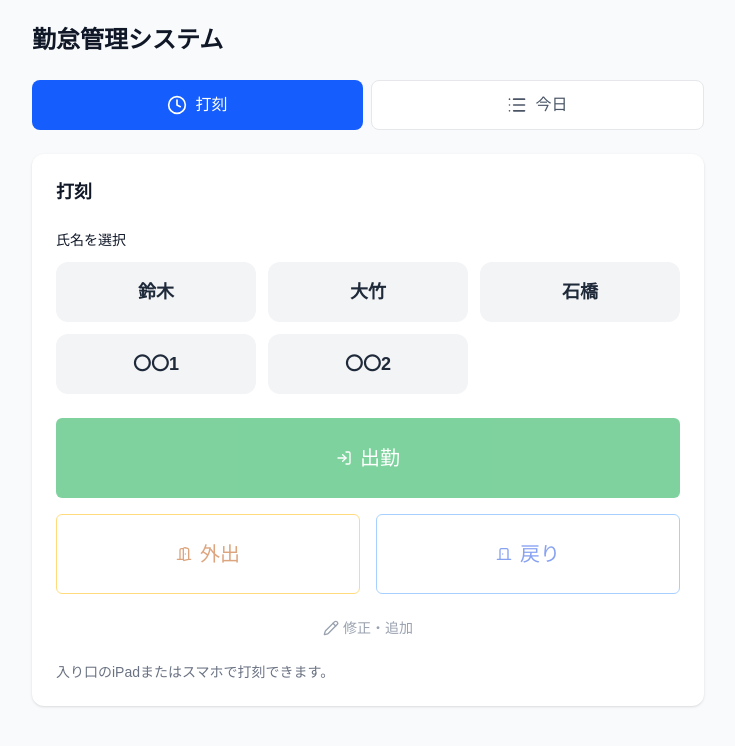
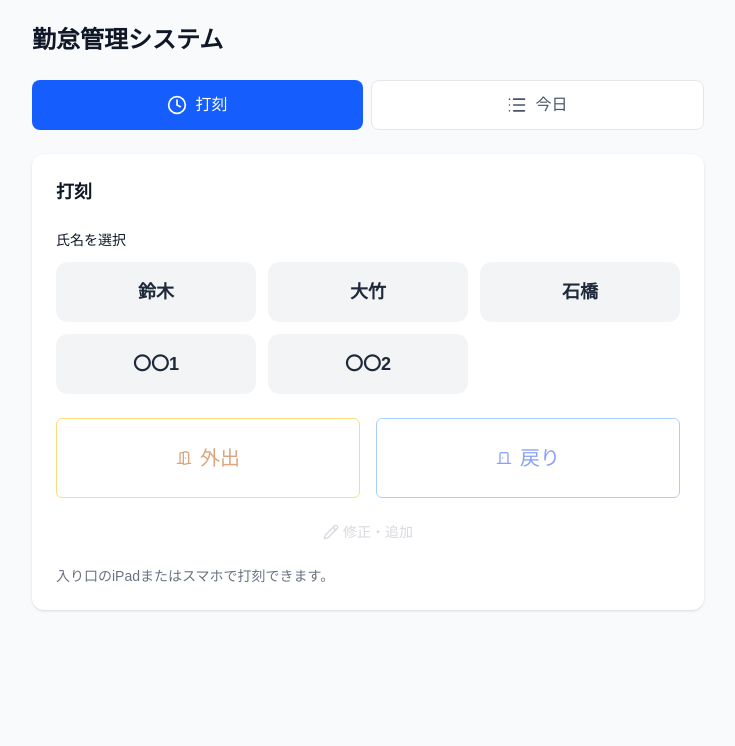
Before and after one commit to botabotak-lang/fit_attendance, a Next.js app: page / in a window 1280 px wide. Shown: the top 746 px of the page, without its empty margins (272-1007 px from the left). Built offline with nearby package versions, Linux system fonts and the light colour scheme.

Commit message:
feat(勤怠): 主ボタンを選択者の出勤状態で出し分け、修正は当日打刻後のみ、修正UIで種類を時刻より上に
Made-with: Cursor

```diff
--- a/app/page.tsx
+++ b/app/page.tsx
@@ -12,16 +12,11 @@ import {
 
 type Tab = "punch" | "today";
 const TOAST_DURATION_MS = 2500;
-const NOON_HOUR = 12; // 午前/午後の境界（12:00）
 
 function getTodayDateStr() {
   const d = new Date();
   const pad = (n: number) => String(n).padStart(2, "0");
   return `${d.getFullYear()}-${pad(d.getMonth() + 1)}-${pad(d.getDate())}`;
-}
-
-function isMorning() {
-  return new Date().getHours() < NOON_HOUR;
 }
 
 function getRecords(): PunchRecord[] {
@@ -85,8 +80,23 @@ export default function Home() {
     return () => clearTimeout(timer);
   }, [toastMessage]);
 
+  useEffect(() => {
+    const todayStr = getTodayDateStr();
+    const has =
+      !!selectedEmployee &&
+      records.some((r) => r.date === todayStr && r.employee === selectedEmployee);
+    if (correctionMode && !has) setCorrectionMode(false);
+  }, [correctionMode, selectedEmployee, records]);
+
   const handlePunch = (type: PunchType, useCorrection = false) => {
     if (!selectedEmployee || !employees.includes(selectedEmployee) || toastMessage) return;
+    if (useCorrection) {
+      const todayStr = getTodayDateStr();
+      const hasAnyToday = getRecords().some(
+        (r) => r.date === todayStr && r.employee === selectedEmployee
+      );
+      if (!hasAnyToday) return;
+    }
     if (!useCorrection) {
       if (type === "clock_in" && !canClockIn) return;
       if (type === "clock_out" && !canClockOut) return;
@@ -141,6 +151,10 @@ export default function Home() {
   const canClockOut = selectedEmployeeClockOutCount === 0;
   const canGoOut = selectedEmployeeGoOutCount === selectedEmployeeGoBackCount && selectedEmployeeClockInCount > 0 && selectedEmployeeClockOutCount === 0;
   const canGoBack = selectedEmployeeGoOutCount > selectedEmployeeGoBackCount;
+
+  const hasPunchedToday =
+    !!selectedEmployee &&
+    records.some((r) => r.date === today && r.employee === selectedEmployee);
 
   const tabs: { id: Tab; label: string; icon: React.ReactNode }[] = [
     { id: "punch", label: "打刻", icon: <Clock className="w-5 h-5" /> },
@@ -209,38 +223,39 @@ export default function Home() {
               </div>
             </div>
             <div className="grid grid-cols-2 gap-4">
-              {isMorning() && (
+              {selectedEmployee && canClockIn && (
                 <div className="col-span-2">
                   <Button
                     size="lg"
                     variant="success"
                     onClick={() => handlePunch("clock_in")}
-                    disabled={!selectedEmployee || !!toastMessage || !canClockIn}
+                    disabled={!!toastMessage || !canClockIn}
                     className="h-20 text-xl w-full"
                   >
                     <LogIn className="w-8 h-8" />
                     出勤
                   </Button>
-                  {selectedEmployee && !canClockIn && (
-                    <p className="text-sm text-amber-600 mt-1">本日はすでに出勤済みです</p>
-                  )}
                 </div>
               )}
-              {!isMorning() && (
+              {selectedEmployee && !canClockIn && canClockOut && (
                 <div className="col-span-2">
                   <Button
                     size="lg"
                     variant="destructive"
                     onClick={() => handlePunch("clock_out")}
-                    disabled={!selectedEmployee || !!toastMessage || !canClockOut}
+                    disabled={!!toastMessage || !canClockOut}
                     className="h-20 text-xl w-full"
                   >
                     <LogOut className="w-8 h-8" />
                     退勤
                   </Button>
-                  {selectedEmployee && !canClockOut && (
-                    <p className="text-sm text-amber-600 mt-1">本日はすでに退勤済みです</p>
+                </div>
               )}
+              {selectedEmployee && !canClockIn && !canClockOut && (
+                <div className="col-span-2 rounded-xl border border-gray-200 bg-gray-50 px-4 py-4 text-center">
+                  <p className="text-sm font-medium text-gray-700">
+                    本日の出勤・退勤は完了しています
+                  </p>
                 </div>
               )}
               <div>
@@ -276,18 +291,26 @@ export default function Home() {
             </div>
             {/* 修正ボタン */}
             {!correctionMode && (
+              <div className="flex flex-col items-center gap-1">
                 <button
                   type="button"
                   onClick={() => setCorrectionMode(true)}
-                className="flex items-center gap-1 text-sm text-gray-400 hover:text-gray-700 transition-colors mx-auto"
+                  disabled={!selectedEmployee || !hasPunchedToday}
+                  className="flex items-center gap-1 text-sm text-gray-400 hover:text-gray-700 transition-colors disabled:opacity-40 disabled:cursor-not-allowed disabled:hover:text-gray-400"
                 >
                   <Pencil className="w-4 h-4" />
                   修正・追加
                 </button>
+                {selectedEmployee && !hasPunchedToday && (
+                  <p className="text-xs text-gray-500 text-center">
+                    本日の打刻がある場合のみ修正できます（先に打刻してください）
+                  </p>
+                )}
+              </div>
             )}
 
             {/* 修正モード */}
-            {correctionMode && (
+            {correctionMode && hasPunchedToday && (
               <div className="border-2 border-amber-300 rounded-xl p-4 bg-amber-50 space-y-4">
                 <div className="flex items-center justify-between">
                   <h3 className="text-base font-semibold text-amber-800">修正モード</h3>
@@ -303,20 +326,13 @@ export default function Home() {
                   打刻忘れや時刻の修正ができます。種類と時刻を選んで登録してください。
                 </p>
                 <div>
-                  <label className="block text-sm font-medium text-gray-900 mb-1">時刻</label>
-                  <input
-                    type="time"
-                    value={correctionTime}
-                    onChange={(e) => setCorrectionTime(e.target.value)}
-                    className="w-full border border-gray-300 rounded-lg px-3 py-2 text-gray-900 text-lg"
-                  />
-                </div>
+                  <label className="block text-sm font-medium text-gray-900 mb-2">種類</label>
                   <div className="grid grid-cols-2 gap-3">
                     <Button
                       size="lg"
                       variant="success"
                       onClick={() => handlePunch("clock_in", true)}
-                    disabled={!selectedEmployee || !!toastMessage}
+                      disabled={!selectedEmployee || !!toastMessage || !hasPunchedToday}
                       className="h-14 text-base w-full"
                     >
                       <LogIn className="w-6 h-6" />
@@ -326,7 +342,7 @@ export default function Home() {
                       size="lg"
                       variant="destructive"
                       onClick={() => handlePunch("clock_out", true)}
-                    disabled={!selectedEmployee || !!toastMessage}
+                      disabled={!selectedEmployee || !!toastMessage || !hasPunchedToday}
                       className="h-14 text-base w-full"
                     >
                       <LogOut className="w-6 h-6" />
@@ -336,7 +352,7 @@ export default function Home() {
                       size="lg"
                       variant="outline"
                       onClick={() => handlePunch("go_out", true)}
-                    disabled={!selectedEmployee || !!toastMessage}
+                      disabled={!selectedEmployee || !!toastMessage || !hasPunchedToday}
                       className="h-14 text-base w-full border-amber-400 text-amber-700 hover:bg-amber-50"
                     >
                       <DoorOpen className="w-6 h-6" />
@@ -346,12 +362,25 @@ export default function Home() {
                       size="lg"
                       variant="outline"
                       onClick={() => handlePunch("go_back", true)}
-                    disabled={!selectedEmployee || !!toastMessage}
+                      disabled={!selectedEmployee || !!toastMessage || !hasPunchedToday}
                       className="h-14 text-base w-full border-blue-400 text-blue-700 hover:bg-blue-50"
                     >
                       <DoorClosed className="w-6 h-6" />
                       戻り
                     </Button>
+                  </div>
+                </div>
+                <div>
+                  <label className="block text-sm font-medium text-gray-900 mb-1">時刻</label>
+                  <input
+                    type="time"
+                    value={correctionTime}
+                    onChange={(e) => setCorrectionTime(e.target.value)}
+                    className="w-full border border-gray-300 rounded-lg px-3 py-2 text-gray-900 text-lg bg-white"
+                  />
+                  <p className="text-xs text-amber-800/80 mt-1">
+                    登録する時刻を指定してから、上の種類を押してください。
+                  </p>
                 </div>
               </div>
             )}
```
Lines whose indentation alone changed are shown as unchanged.
